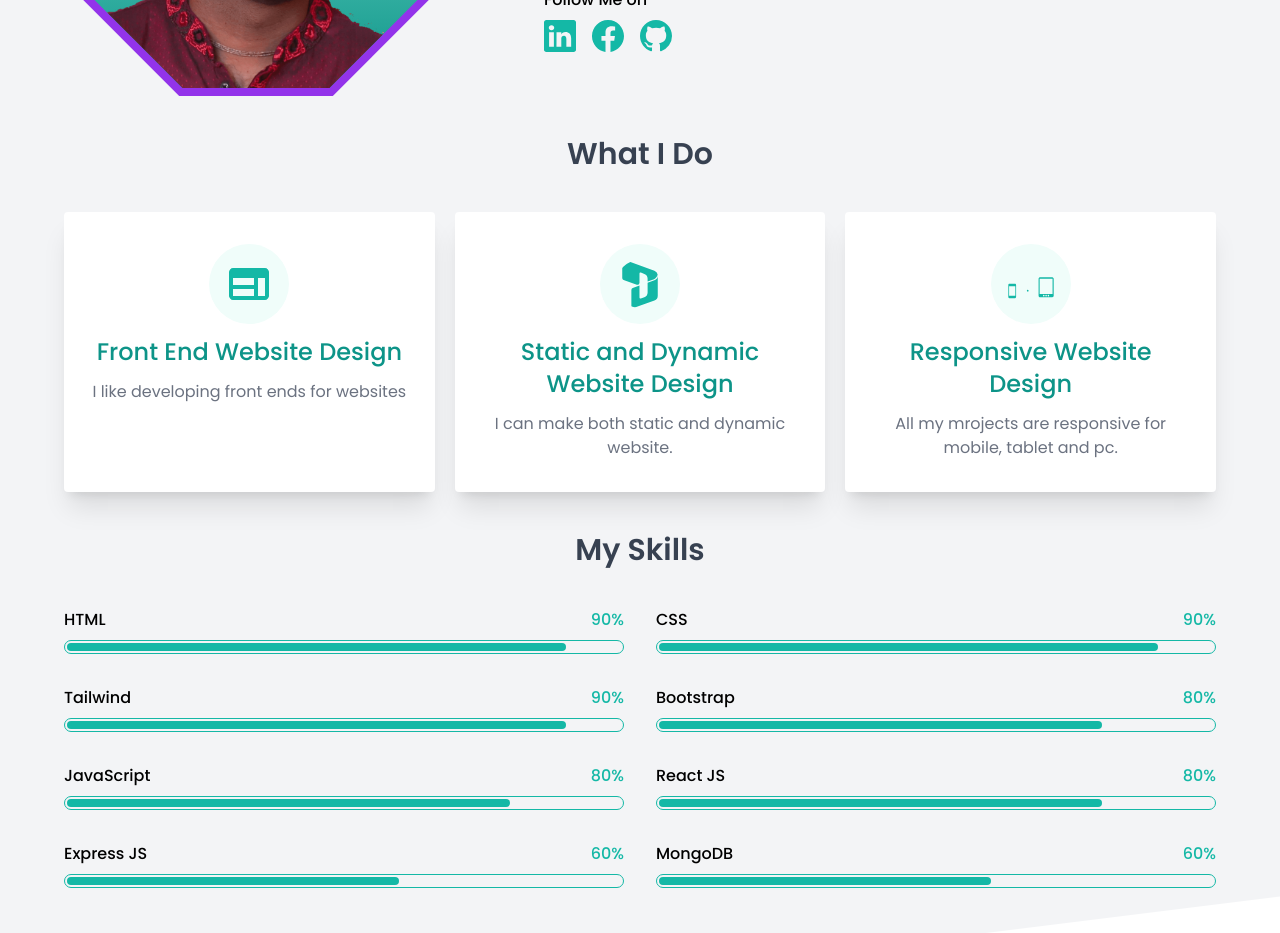
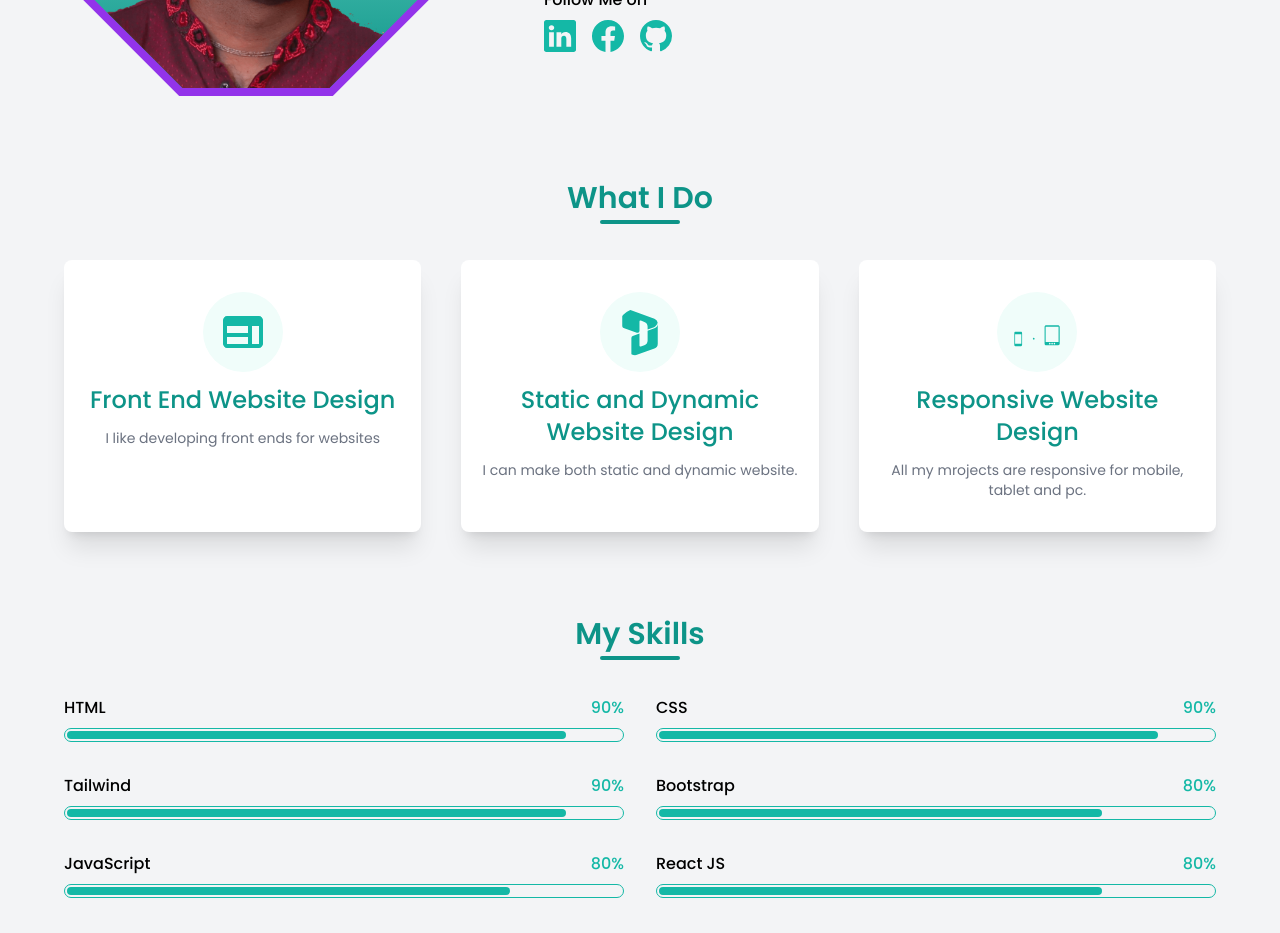
Before and after one commit to shovasarker/portfolio, a React (Create React App) app: page / in a window 1280 px wide. Shown: the part 1500-2433 px from the top of the page. Built offline with nearby package versions, Linux system fonts and the light colour scheme.

Commit message:
Some Design Changes

```diff
--- a/src/pages/home/components/Skills/index.jsx
+++ b/src/pages/home/components/Skills/index.jsx
@@ -39,9 +39,7 @@ const skills = [
 const Skills = () => {
   return (
     <div className='my-10'>
-      <h2 className='text-3xl text-gray-700 font-semibold text-center'>
-        My Skills
-      </h2>
+      <h2 className='section-title'>My Skills</h2>
       <div className='grid grid-cols-1 md:grid-cols-2 gap-6 xl:gap-8 my-10'>
         {skills?.map((skill, i) => (
           <Skill key={i} skill={skill} />
--- a/src/pages/home/components/Work/index.jsx
+++ b/src/pages/home/components/Work/index.jsx
@@ -3,11 +3,11 @@ import React from 'react'
 const Work = ({ work }) => {
   const { icon, name, description } = work
   return (
-    <div className='w-full overflow-hidden shadow-xl rounded bg-white px-5 py-8'>
+    <div className='w-full overflow-hidden shadow-xl rounded-lg bg-white px-5 py-8'>
       <div className='flex flex-col justify-center items-center gap-3 text-center'>
         {icon}
         <h3 className='text-2xl font-medium text-teal-600'>{name}</h3>
-        <p className='text-gray-500'>{description}</p>
+        <p className='text-gray-500 text-sm'>{description}</p>
       </div>
     </div>
   )
--- a/src/pages/home/components/Works/index.jsx
+++ b/src/pages/home/components/Works/index.jsx
@@ -15,14 +15,14 @@ const works = [
   },
   {
     icon: (
-      <SiDynamics365 className='w-20 h-20 p-4 rounded-full  bg-teal-50 text-teal-500' />
+      <SiDynamics365 className='w-20 h-20 p-4 rounded-full bg-teal-50 text-teal-500' />
     ),
     name: 'Static and Dynamic Website Design',
     description: 'I can make both static and dynamic website.',
   },
   {
     icon: (
-      <DiResponsive className='w-20 h-20 p-2 rounded-full  bg-teal-50 text-teal-500' />
+      <DiResponsive className='w-20 h-20 p-2 rounded-full bg-teal-50 text-teal-500' />
     ),
     name: 'Responsive Website Design',
     description: 'All my mrojects are responsive for mobile, tablet and pc.',
@@ -31,11 +31,9 @@ const works = [
 
 const Works = () => {
   return (
-    <div>
-      <h2 className='text-3xl text-center text-gray-700 font-semibold'>
-        What I Do
-      </h2>
-      <div className='grid grid-cols-1 md:grid-cols-2 lg:grid-cols-3 gap-5 my-10'>
+    <div className='my-20'>
+      <h2 className='section-title'>What I Do</h2>
+      <div className='grid grid-cols-1 md:grid-cols-2 lg:grid-cols-3 gap-5 xl:gap-10 my-10'>
         {works?.map((work, i) => (
           <Work key={i} work={work} />
         ))}
```
